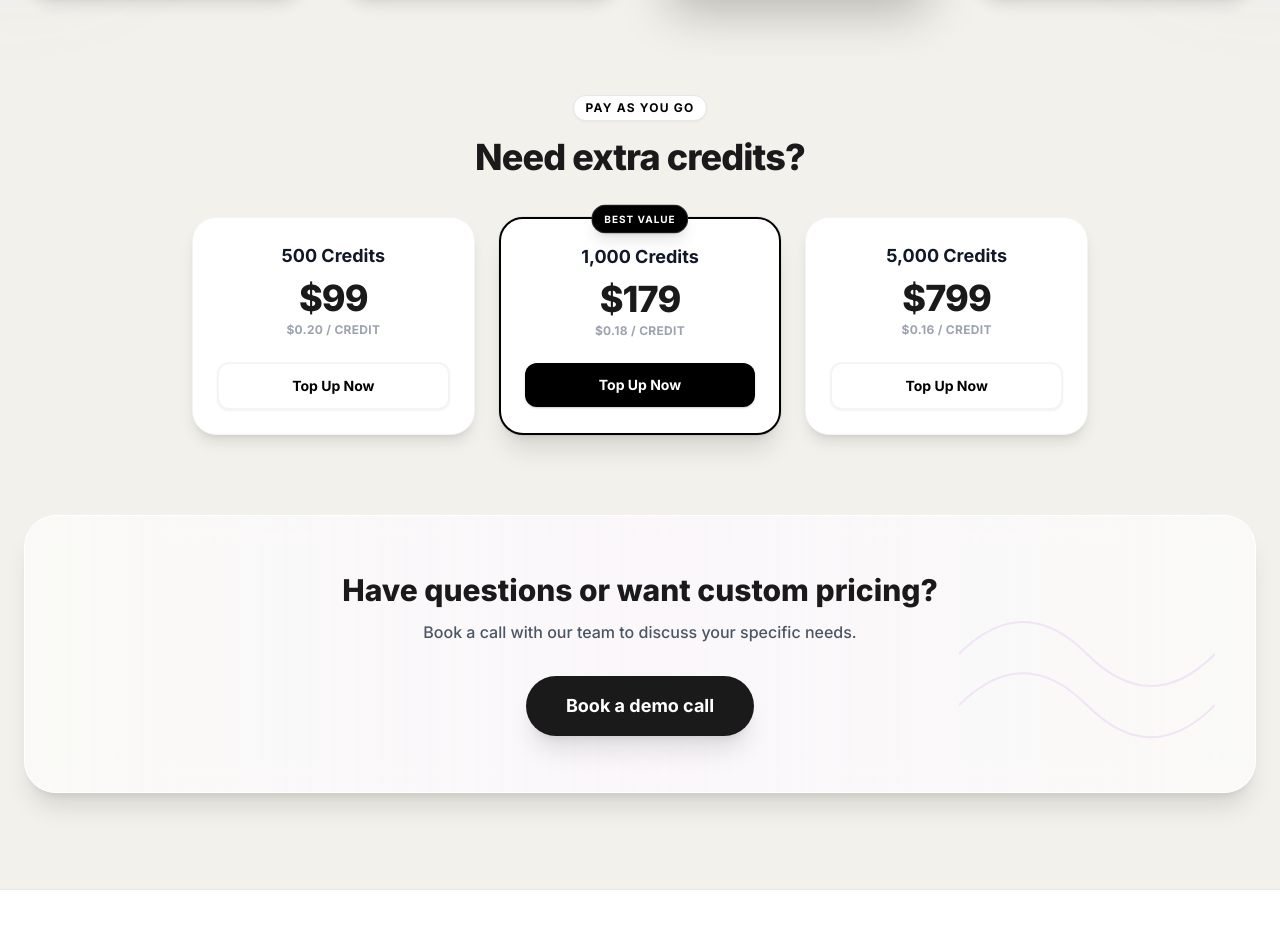
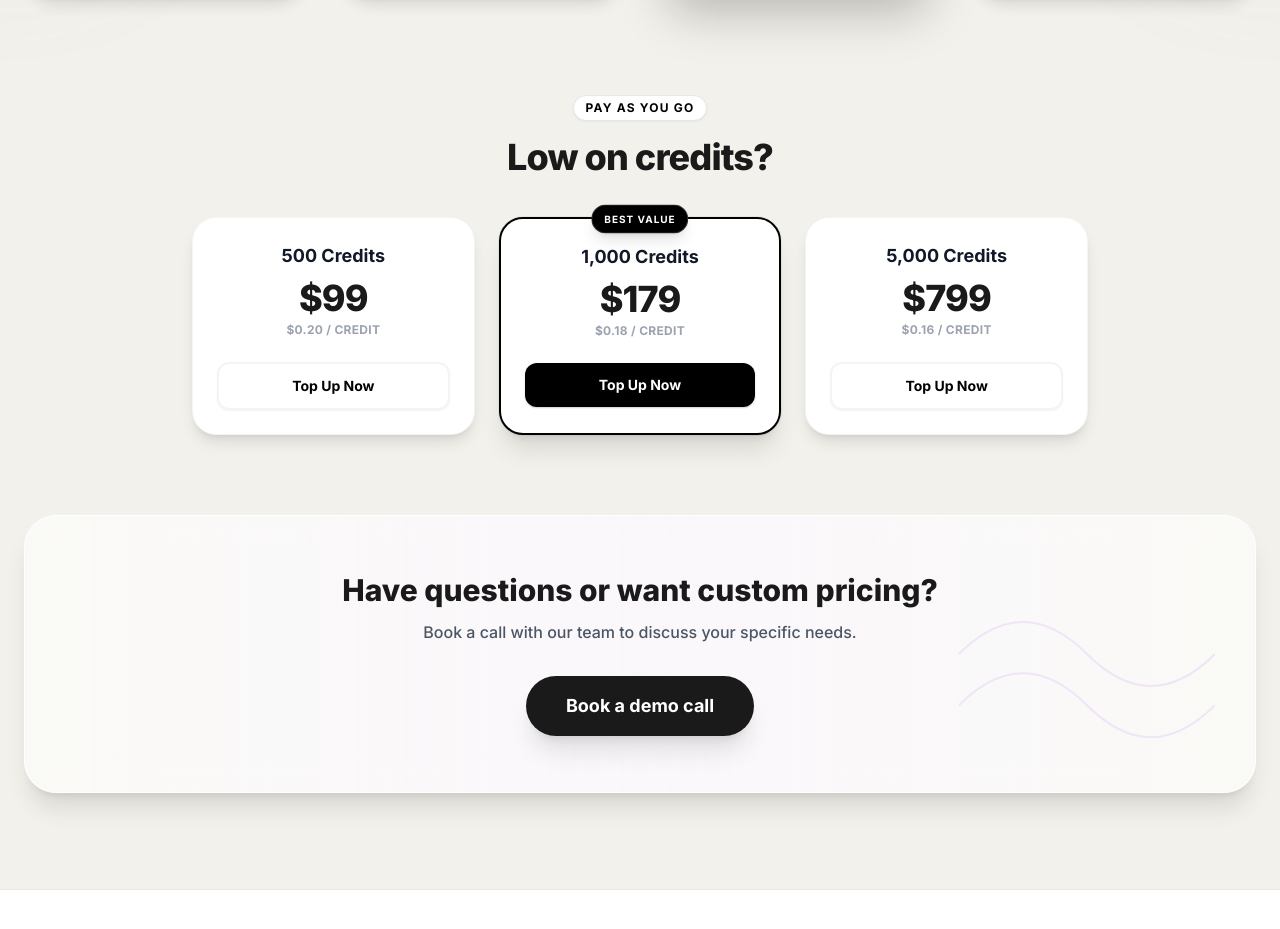
Before and after one commit to Velari-bot/ai-social-media-outreach, a Next.js app: page /pricing in a window 1280 px wide. Shown: the part 1101-2030 px from the top of the page. Built offline with nearby package versions, Linux system fonts and the light colour scheme; no server answers.

Commit message:
chore: update copy to Low on credits to force cache bust

```diff
--- a/app/pricing/page.tsx
+++ b/app/pricing/page.tsx
@@ -271,7 +271,7 @@ function PricingContent() {
                     <div className="max-w-4xl mx-auto mt-24 mb-20 animate-in fade-in slide-in-from-bottom-8 duration-700 delay-200">
                         <div className="text-center mb-10">
                             <span className="text-xs font-bold uppercase tracking-widest text-black bg-white px-3 py-1 rounded-full border border-gray-200 shadow-sm mb-4 inline-block">Pay as you go</span>
-                            <h2 className="text-3xl md:text-4xl font-[800] text-[#1A1A1A] tracking-tight">Need extra credits?</h2>
+                            <h2 className="text-3xl md:text-4xl font-[800] text-[#1A1A1A] tracking-tight">Low on credits?</h2>
                         </div>
                         <div className="grid md:grid-cols-3 gap-6">
                             {[
```
